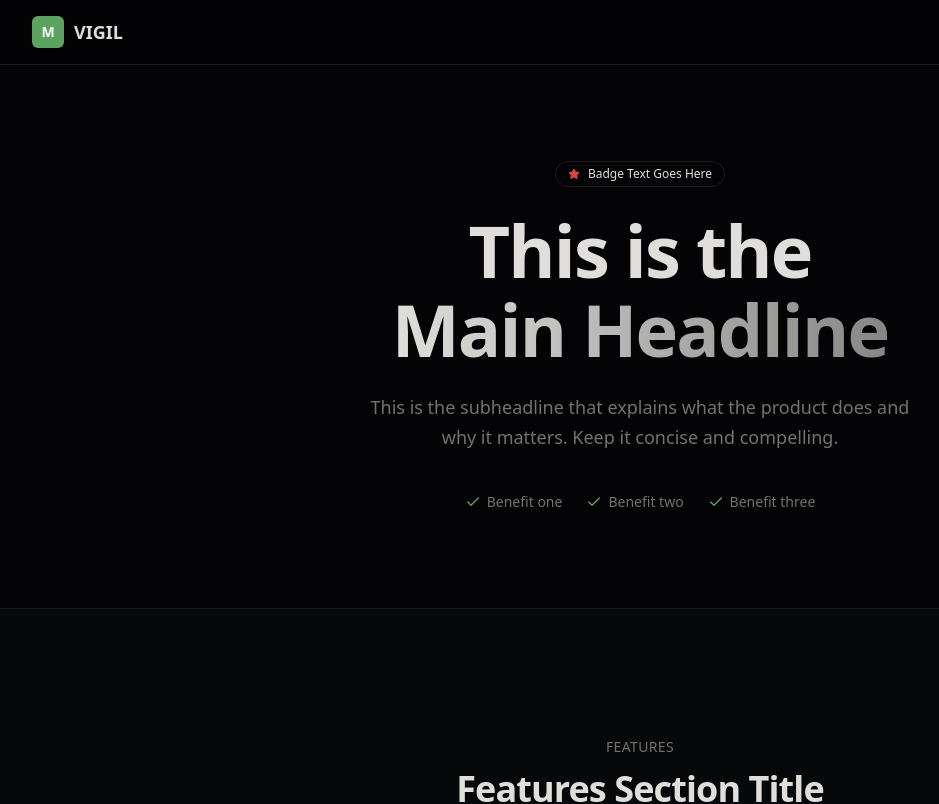
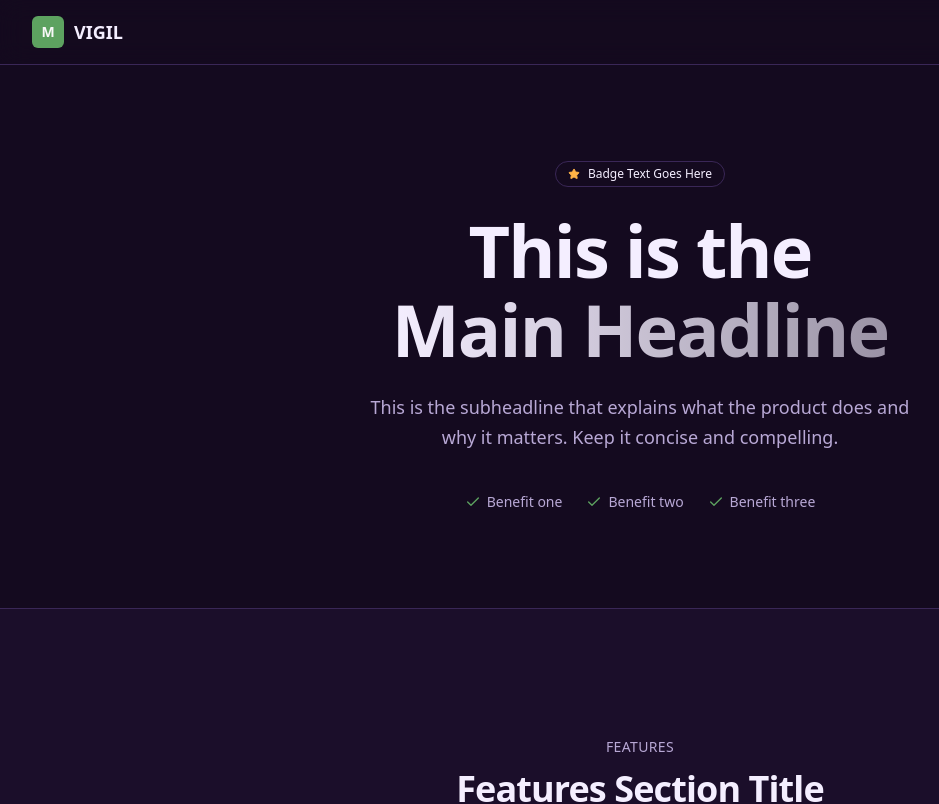
Before and after one commit to ATMVSL/Vigil-system-, a React (Vite) app: page / in a window 1280 px wide. Shown: the top 804 px of the page, without its empty margins (0-939 px from the left). Built offline with nearby package versions, Linux system fonts and the light colour scheme; no server answers.

Commit message:
VIGIL core theme — deep purple + orange accent

```diff
--- a/src/index.css
+++ b/src/index.css
@@ -49,101 +49,109 @@
   --font-mono: "JetBrains Mono", "Fira Code", ui-monospace, monospace;
 }
 
-/* VIGIL Dark Military Theme - Default is dark */
+/* ─── VIGIL CORE THEME ───
+   Deep purple + orange accent — Founder-defined identity
+   Source: Steven Gonzales palette spec */
 :root {
   --sidebar-width: 16rem;
   --sidebar-width-icon: 3rem;
 
-  /* Military OD green accent */
-  --primary: oklch(0.65 0.12 145);
-  --primary-foreground: oklch(0.98 0 0);
-  --sidebar-primary: oklch(0.65 0.12 145);
-  --sidebar-primary-foreground: oklch(0.98 0 0);
+  /* Primary: deep purple */
+  --primary: oklch(0.48 0.178 296);
+  --primary-foreground: oklch(0.96 0.024 302);
+  --sidebar-primary: oklch(0.48 0.178 296);
+  --sidebar-primary-foreground: oklch(0.96 0.024 302);
 
-  --success: oklch(0.65 0.15 145);
-  --success-foreground: oklch(0.98 0 0);
-  --warning: oklch(0.75 0.15 75);
-  --warning-foreground: oklch(0.15 0 0);
-  --info: oklch(0.65 0.1 230);
-  --info-foreground: oklch(0.98 0 0);
+  /* Accent: vivid orange */
+  --accent: oklch(0.70 0.201 45);
+  --accent-foreground: oklch(0.96 0.024 302);
 
-  --chart-1: oklch(0.65 0.12 145);
-  --chart-2: oklch(0.72 0.14 75);
-  --chart-3: oklch(0.65 0.1 230);
-  --chart-4: oklch(0.6 0.18 25);
-  --chart-5: oklch(0.7 0.12 170);
+  /* Status colors from Founder spec */
+  --success: oklch(0.80 0.188 137);
+  --success-foreground: oklch(0.17 0.044 304);
+  --warning: oklch(0.82 0.149 72);
+  --warning-foreground: oklch(0.17 0.044 304);
+  --info: oklch(0.48 0.178 296);
+  --info-foreground: oklch(0.96 0.024 302);
+  --destructive: oklch(0.68 0.213 15);
+  --destructive-foreground: oklch(0.96 0.024 302);
+
+  --chart-1: oklch(0.48 0.178 296);
+  --chart-2: oklch(0.70 0.201 45);
+  --chart-3: oklch(0.80 0.188 137);
+  --chart-4: oklch(0.82 0.149 72);
+  --chart-5: oklch(0.68 0.213 15);
 
   --radius: 0.375rem;
 
-  /* Dark background - near black with slight warmth */
-  --background: oklch(0.11 0.005 260);
-  --foreground: oklch(0.9 0.005 100);
-  --card: oklch(0.14 0.005 260);
-  --card-foreground: oklch(0.9 0.005 100);
-  --popover: oklch(0.14 0.005 260);
-  --popover-foreground: oklch(0.9 0.005 100);
-  --secondary: oklch(0.18 0.005 260);
-  --secondary-foreground: oklch(0.85 0.005 100);
-  --muted: oklch(0.18 0.005 260);
-  --muted-foreground: oklch(0.55 0.01 100);
-  --accent: oklch(0.18 0.008 145);
-  --accent-foreground: oklch(0.9 0.005 100);
-  --destructive: oklch(0.55 0.2 25);
-  --destructive-foreground: oklch(0.98 0 0);
-  --border: oklch(0.22 0.005 260);
-  --input: oklch(0.2 0.005 260);
-  --ring: oklch(0.65 0.12 145);
-  --sidebar: oklch(0.09 0.005 260);
-  --sidebar-foreground: oklch(0.85 0.005 100);
-  --sidebar-accent: oklch(0.15 0.008 145);
-  --sidebar-accent-foreground: oklch(0.9 0.005 100);
-  --sidebar-border: oklch(0.2 0.005 260);
-  --sidebar-ring: oklch(0.65 0.12 145);
+  /* Backgrounds — deep purple foundation */
+  --background: oklch(0.17 0.044 304);
+  --foreground: oklch(0.96 0.024 302);
+  --card: oklch(0.21 0.062 301);
+  --card-foreground: oklch(0.96 0.024 302);
+  --popover: oklch(0.21 0.062 301);
+  --popover-foreground: oklch(0.96 0.024 302);
+  --secondary: oklch(0.26 0.077 301);
+  --secondary-foreground: oklch(0.96 0.024 302);
+  --muted: oklch(0.26 0.077 301);
+  --muted-foreground: oklch(0.76 0.066 301);
+  --border: oklch(0.32 0.084 300);
+  --input: oklch(0.26 0.077 301);
+  --ring: oklch(0.48 0.178 296);
+
+  /* Sidebar — deeper purple */
+  --sidebar: oklch(0.14 0.035 304);
+  --sidebar-foreground: oklch(0.76 0.066 301);
+  --sidebar-accent: oklch(0.26 0.077 301);
+  --sidebar-accent-foreground: oklch(0.96 0.024 302);
+  --sidebar-border: oklch(0.32 0.084 300);
+  --sidebar-ring: oklch(0.48 0.178 296);
 }
 
-/* Light mode override */
+/* Light mode — purple/orange maintained */
 .light {
-  --primary: oklch(0.35 0.1 145);
+  --primary: oklch(0.38 0.136 295);
   --primary-foreground: oklch(0.98 0 0);
-  --sidebar-primary: oklch(0.35 0.1 145);
+  --sidebar-primary: oklch(0.38 0.136 295);
   --sidebar-primary-foreground: oklch(0.98 0 0);
 
-  --success: oklch(0.5 0.15 145);
+  --accent: oklch(0.62 0.18 45);
+  --accent-foreground: oklch(0.98 0 0);
+
+  --success: oklch(0.60 0.16 137);
   --success-foreground: oklch(0.98 0 0);
-  --warning: oklch(0.7 0.15 75);
+  --warning: oklch(0.70 0.14 72);
   --warning-foreground: oklch(0.15 0 0);
-  --info: oklch(0.55 0.1 230);
+  --info: oklch(0.38 0.136 295);
   --info-foreground: oklch(0.98 0 0);
 
-  --chart-1: oklch(0.5 0.12 145);
-  --chart-2: oklch(0.65 0.14 75);
-  --chart-3: oklch(0.55 0.1 230);
-  --chart-4: oklch(0.55 0.18 25);
-  --chart-5: oklch(0.6 0.12 170);
+  --chart-1: oklch(0.38 0.136 295);
+  --chart-2: oklch(0.62 0.18 45);
+  --chart-3: oklch(0.60 0.16 137);
+  --chart-4: oklch(0.70 0.14 72);
+  --chart-5: oklch(0.55 0.18 15);
 
-  --background: oklch(0.96 0.003 100);
-  --foreground: oklch(0.15 0.01 260);
-  --card: oklch(0.99 0 0);
-  --card-foreground: oklch(0.15 0.01 260);
-  --popover: oklch(0.99 0 0);
-  --popover-foreground: oklch(0.15 0.01 260);
-  --secondary: oklch(0.94 0.005 100);
-  --secondary-foreground: oklch(0.3 0.01 260);
-  --muted: oklch(0.94 0.005 100);
-  --muted-foreground: oklch(0.45 0.01 260);
-  --accent: oklch(0.94 0.005 145);
-  --accent-foreground: oklch(0.15 0.01 260);
-  --destructive: oklch(0.55 0.22 25);
+  --background: oklch(0.97 0.008 302);
+  --foreground: oklch(0.17 0.044 304);
+  --card: oklch(0.99 0.004 302);
+  --card-foreground: oklch(0.17 0.044 304);
+  --popover: oklch(0.99 0.004 302);
+  --popover-foreground: oklch(0.17 0.044 304);
+  --secondary: oklch(0.94 0.015 302);
+  --secondary-foreground: oklch(0.26 0.077 301);
+  --muted: oklch(0.94 0.015 302);
+  --muted-foreground: oklch(0.45 0.06 300);
+  --destructive: oklch(0.55 0.20 15);
   --destructive-foreground: oklch(0.98 0 0);
-  --border: oklch(0.9 0.005 100);
-  --input: oklch(0.9 0.005 100);
-  --ring: oklch(0.35 0.1 145);
-  --sidebar: oklch(0.97 0.003 100);
-  --sidebar-foreground: oklch(0.15 0.01 260);
-  --sidebar-accent: oklch(0.94 0.005 145);
-  --sidebar-accent-foreground: oklch(0.15 0.01 260);
-  --sidebar-border: oklch(0.9 0.005 100);
-  --sidebar-ring: oklch(0.35 0.1 145);
+  --border: oklch(0.90 0.015 302);
+  --input: oklch(0.90 0.015 302);
+  --ring: oklch(0.38 0.136 295);
+  --sidebar: oklch(0.97 0.008 302);
+  --sidebar-foreground: oklch(0.17 0.044 304);
+  --sidebar-accent: oklch(0.94 0.015 302);
+  --sidebar-accent-foreground: oklch(0.17 0.044 304);
+  --sidebar-border: oklch(0.90 0.015 302);
+  --sidebar-ring: oklch(0.38 0.136 295);
 }
 
 @layer base {
@@ -167,7 +175,27 @@
 }
 
 /* ─── COLOR SCHEMES ─── */
-/* Each scheme overrides the primary accent color */
+/* Default (:root) is Founder-defined purple+orange.
+   Each alternate scheme overrides primary accent only;
+   backgrounds stay purple-tinted. */
+
+/* OD Green (military) */
+[data-color-scheme="vigil-green"] {
+  --primary: oklch(0.65 0.12 145);
+  --primary-foreground: oklch(0.98 0 0);
+  --ring: oklch(0.65 0.12 145);
+  --sidebar-primary: oklch(0.65 0.12 145);
+  --sidebar-primary-foreground: oklch(0.98 0 0);
+  --chart-1: oklch(0.65 0.12 145);
+}
+.light[data-color-scheme="vigil-green"] {
+  --primary: oklch(0.35 0.1 145);
+  --primary-foreground: oklch(0.98 0 0);
+  --ring: oklch(0.35 0.1 145);
+  --sidebar-primary: oklch(0.35 0.1 145);
+  --sidebar-primary-foreground: oklch(0.98 0 0);
+  --chart-1: oklch(0.35 0.1 145);
+}
 
 [data-color-scheme="vigil-amber"] {
   --primary: oklch(0.72 0.14 75);
@@ -175,8 +203,6 @@
   --ring: oklch(0.72 0.14 75);
   --sidebar-primary: oklch(0.72 0.14 75);
   --sidebar-primary-foreground: oklch(0.12 0 0);
-  --accent: oklch(0.18 0.008 75);
-  --sidebar-accent: oklch(0.15 0.008 75);
   --chart-1: oklch(0.72 0.14 75);
 }
 .light[data-color-scheme="vigil-amber"] {
@@ -185,8 +211,6 @@
   --ring: oklch(0.55 0.14 75);
   --sidebar-primary: oklch(0.55 0.14 75);
   --sidebar-primary-foreground: oklch(0.98 0 0);
-  --accent: oklch(0.94 0.005 75);
-  --sidebar-accent: oklch(0.94 0.005 75);
   --chart-1: oklch(0.55 0.14 75);
 }
 
@@ -196,8 +220,6 @@
   --ring: oklch(0.65 0.12 230);
   --sidebar-primary: oklch(0.65 0.12 230);
   --sidebar-primary-foreground: oklch(0.98 0 0);
-  --accent: oklch(0.18 0.008 230);
-  --sidebar-accent: oklch(0.15 0.008 230);
   --chart-1: oklch(0.65 0.12 230);
 }
 .light[data-color-scheme="vigil-blue"] {
@@ -206,8 +228,6 @@
   --ring: oklch(0.45 0.12 230);
   --sidebar-primary: oklch(0.45 0.12 230);
   --sidebar-primary-foreground: oklch(0.98 0 0);
-  --accent: oklch(0.94 0.005 230);
-  --sidebar-accent: oklch(0.94 0.005 230);
   --chart-1: oklch(0.45 0.12 230);
 }
 
@@ -217,8 +237,6 @@
   --ring: oklch(0.58 0.2 25);
   --sidebar-primary: oklch(0.58 0.2 25);
   --sidebar-primary-foreground: oklch(0.98 0 0);
-  --accent: oklch(0.18 0.01 25);
-  --sidebar-accent: oklch(0.15 0.01 25);
   --chart-1: oklch(0.58 0.2 25);
 }
 .light[data-color-scheme="vigil-red"] {
@@ -227,8 +245,6 @@
   --ring: oklch(0.48 0.2 25);
   --sidebar-primary: oklch(0.48 0.2 25);
   --sidebar-primary-foreground: oklch(0.98 0 0);
-  --accent: oklch(0.94 0.005 25);
-  --sidebar-accent: oklch(0.94 0.005 25);
   --chart-1: oklch(0.48 0.2 25);
 }
 
@@ -238,8 +254,6 @@
   --ring: oklch(0.6 0.02 260);
   --sidebar-primary: oklch(0.6 0.02 260);
   --sidebar-primary-foreground: oklch(0.98 0 0);
-  --accent: oklch(0.18 0.005 260);
-  --sidebar-accent: oklch(0.15 0.005 260);
   --chart-1: oklch(0.6 0.02 260);
 }
 .light[data-color-scheme="vigil-slate"] {
@@ -248,20 +262,16 @@
   --ring: oklch(0.4 0.02 260);
   --sidebar-primary: oklch(0.4 0.02 260);
   --sidebar-primary-foreground: oklch(0.98 0 0);
-  --accent: oklch(0.94 0.005 260);
-  --sidebar-accent: oklch(0.94 0.005 260);
   --chart-1: oklch(0.4 0.02 260);
 }
 
-/* Royal Purple */
+/* Royal Purple (brighter variant) */
 [data-color-scheme="vigil-purple"] {
   --primary: oklch(0.65 0.18 300);
   --primary-foreground: oklch(0.98 0 0);
   --ring: oklch(0.65 0.18 300);
   --sidebar-primary: oklch(0.65 0.18 300);
   --sidebar-primary-foreground: oklch(0.98 0 0);
-  --accent: oklch(0.18 0.015 300);
-  --sidebar-accent: oklch(0.15 0.015 300);
   --chart-1: oklch(0.65 0.18 300);
 }
 .light[data-color-scheme="vigil-purple"] {
@@ -270,8 +280,6 @@
   --ring: oklch(0.45 0.18 300);
   --sidebar-primary: oklch(0.45 0.18 300);
   --sidebar-primary-foreground: oklch(0.98 0 0);
-  --accent: oklch(0.94 0.008 300);
-  --sidebar-accent: oklch(0.94 0.008 300);
   --chart-1: oklch(0.45 0.18 300);
 }
 
@@ -282,8 +290,6 @@
   --ring: oklch(0.68 0.19 45);
   --sidebar-primary: oklch(0.68 0.19 45);
   --sidebar-primary-foreground: oklch(0.12 0 0);
-  --accent: oklch(0.18 0.012 45);
-  --sidebar-accent: oklch(0.15 0.012 45);
   --chart-1: oklch(0.68 0.19 45);
 }
 .light[data-color-scheme="vigil-ember"] {
@@ -292,8 +298,6 @@
   --ring: oklch(0.52 0.19 45);
   --sidebar-primary: oklch(0.52 0.19 45);
   --sidebar-primary-foreground: oklch(0.98 0 0);
-  --accent: oklch(0.94 0.006 45);
-  --sidebar-accent: oklch(0.94 0.006 45);
   --chart-1: oklch(0.52 0.19 45);
 }
 
@@ -328,26 +332,34 @@
 
   /* VIGIL-specific utility classes */
   .vigil-glow {
-    box-shadow: 0 0 15px oklch(0.65 0.12 145 / 0.15);
+    box-shadow: 0 0 15px oklch(0.48 0.178 296 / 0.25);
+  }
+
+  .vigil-glow-accent {
+    box-shadow: 0 0 15px oklch(0.70 0.201 45 / 0.25);
   }
 
   .vigil-border {
-    border-color: oklch(0.65 0.12 145 / 0.3);
+    border-color: oklch(0.32 0.084 300);
   }
 
   .vigil-text {
-    color: oklch(0.65 0.12 145);
+    color: oklch(0.48 0.178 296);
+  }
+
+  .vigil-text-accent {
+    color: oklch(0.70 0.201 45);
   }
 
   .status-active {
-    color: oklch(0.65 0.15 145);
+    color: oklch(0.80 0.188 137);
   }
 
   .status-dormant {
-    color: oklch(0.72 0.14 75);
+    color: oklch(0.82 0.149 72);
   }
 
   .status-suspended {
-    color: oklch(0.6 0.18 25);
+    color: oklch(0.68 0.213 15);
   }
 }
```
